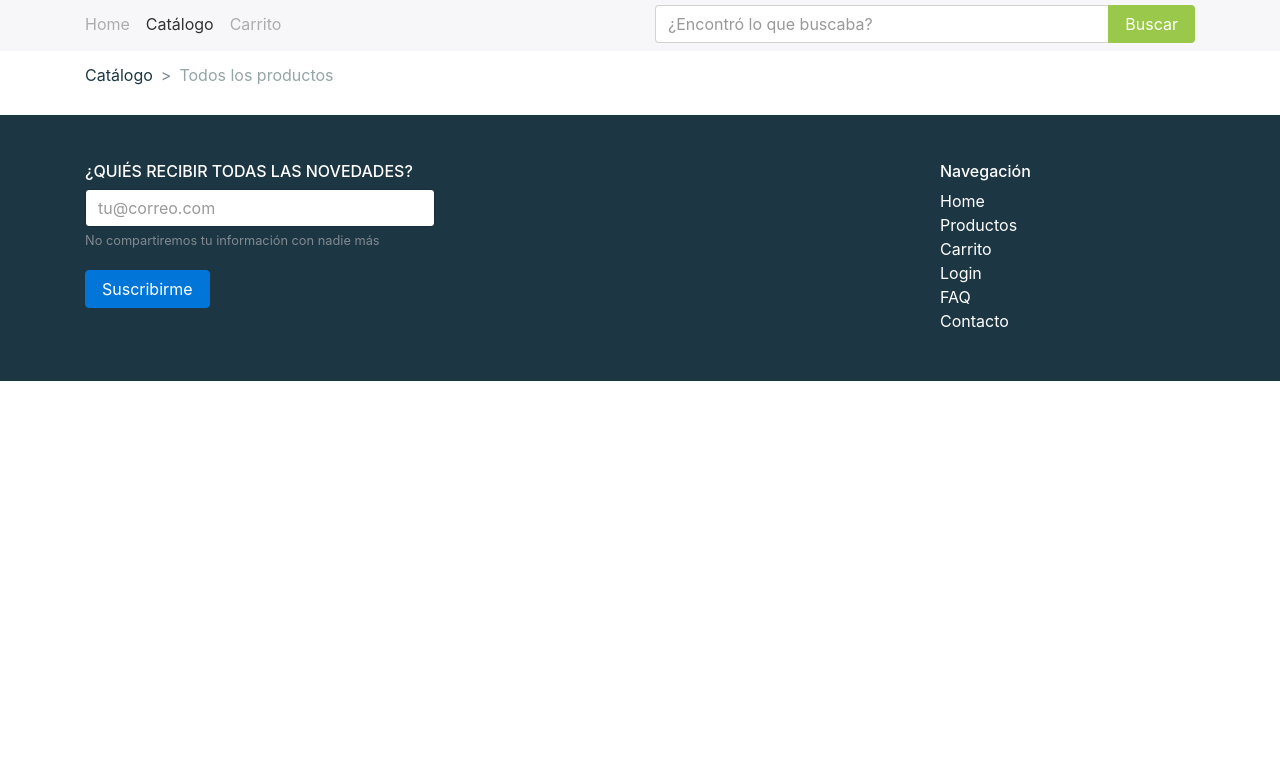
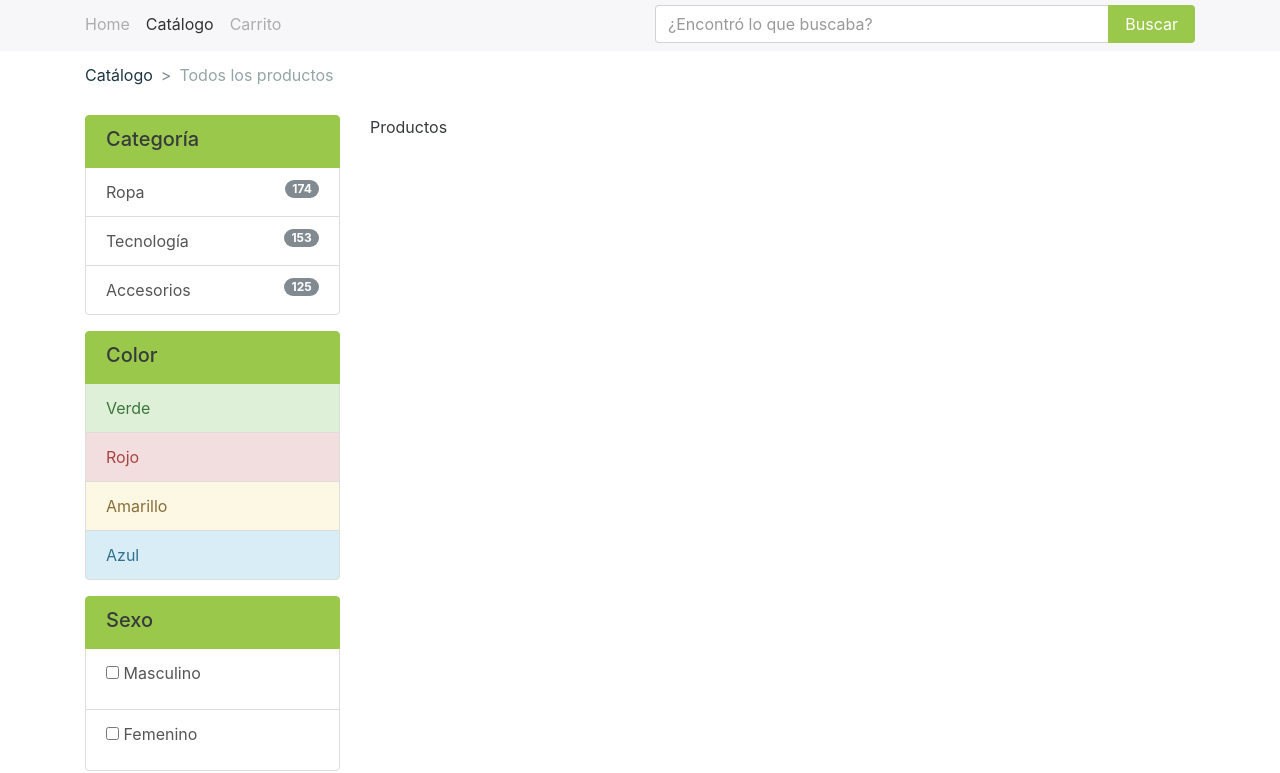
Before and after one commit to Gabrielnz/platzishop, a plain HTML site: page catalogo.html in a window 1280 px wide. Shown: the part 55-828 px from the top of the page. Before the commit the page ends 800 px from the top, so only its background shows below. Drawn offline with nearby package versions, Linux system fonts and the light colour scheme; a script that the page names is missing.

Commit message:
Agregando una seccion de filtros en Catalogo

```diff
--- a/catalogo.html
+++ b/catalogo.html
@@ -95,7 +95,7 @@
 
     <!-- /Menu -->
 
-    <!-- Breadcrumb -->
+    <!-- Breadcrumbs -->
     <section id="breadcrumbs-container">
       <div class="container">
         <div class="row">
@@ -108,7 +108,76 @@
         </div>
       </div>
     </section>
-    <!-- /Breadcrumb -->
+    <!-- /Breadcrumbs -->
+
+    <!-- Productos -->
+    <section id="productos-container">
+      <div class="container">
+        <div class="row">
+          <!-- Filtros -->
+          <div class="col-xs-12 col-md-3">
+
+            <div class="list-group filtros-toggle">
+              <a id="filtrosToggle" href="#" class="list-group-item list-group-item-action navbar-toggler hidden-sm-up" data-target="#filtros-container" data-toggle="collapse">
+                <h5 class="list-group-item-heading">
+                  Filtros <i class="fa fa-chevron-down"></i>
+                </h5>
+              </a>
+            </div>
+
+            <div id="filtros-container" class="collapse navbar-toggleable-xs">
+              <div class="list-group">
+                <a class="list-group-item list-group-item-action active">
+                  <h5 class="list-group-item-heading">Categoría</h5>
+                </a>
+                <a href="#" class="list-group-item list-group-item-action">Ropa <span class="tag tag-pill tag-default pull-xs-right">174</span></a>
+                <a href="#" class="list-group-item list-group-item-action">Tecnología <span class="tag tag-pill tag-default pull-xs-right">153</span></a>
+                <a href="#" class="list-group-item list-group-item-action">Accesorios <span class="tag tag-pill tag-default pull-xs-right">125</span></a>
+              </div>
+
+              <div class="list-group">
+                <a class="list-group-item list-group-item-action active">
+                  <h5 class="list-group-item-heading">Color</h5>
+                </a>
+                <a href="#" class="list-group-item list-group-item-action list-group-item-success">Verde</a>
+                <a href="#" class="list-group-item list-group-item-action list-group-item-danger">Rojo</a>
+                <a href="#" class="list-group-item list-group-item-action list-group-item-warning">Amarillo</a>
+                <a href="#" class="list-group-item list-group-item-action list-group-item-info">Azul</a>
+              </div>
+              <div class="list-group">
+                <a class="list-group-item list-group-item-action active">
+                  <h5 class="list-group-item-heading">Sexo</h5>
+                </a>
+                <a href="#" class="list-group-item list-group-item-action">
+                  <div class="form-check">
+                    <label class="form-check-label">
+                      <input class="form-check-input" type="checkbox" value="m"></input>
+                      Masculino
+                    </label>
+                  </div>
+                </a>
+                <a href="#" class="list-group-item list-group-item-action">
+                  <div class="form-check">
+                    <label class="form-check-label">
+                      <input class="form-check-input" type="checkbox" value="f"></input>
+                      Femenino
+                    </label>
+                  </div>
+                </a>
+              </div>
+            </div>
+          </div>
+          <!-- /Filtros -->
+
+          <!-- Productos -->
+          <div class="col-xs-12 col-md-9">
+            Productos
+          </div>
+          <!-- /Productos -->
+        </div>
+      </div>
+    </section>
+    <!-- /Productos -->
 
     <!-- Footer -->
 
--- a/css/app.css
+++ b/css/app.css
@@ -64,8 +64,26 @@
   content: ">";
 }
 
+#productos-container {
+  margin-bottom: 2em;
+}
+
+#productos-container .list-group-item-action.active {
+  background-color: #99c84a;
+  border-color: #99c84a;
+}
+
+#productos-container .list-group+.list-group {
+  margin-top: 1em;
+}
+
 @media (max-width: 768px) {
+
   #footer-container [class*="col-"] {
     margin-bottom: 2em;
   }
+
+  #productos-container .filtros-toggle {
+    margin-bottom: 1em;
+  }
 }
--- a/js/app.js
+++ b/js/app.js
@@ -37,3 +37,18 @@ function mostrarModal() {
     })
   }
 }
+
+const $filtrosToggle = $('#filtrosToggle')
+
+$filtrosToggle.click(function (ev) {
+  ev.preventDefault()
+
+  const $i = $filtrosToggle.find('i.fa')
+  const isDown = $i.hasClass('fa-chevron-down')
+
+  if (isDown) {
+    $i.removeClass('fa-chevron-down').addClass('fa-chevron-up')
+  } else {
+    $i.removeClass('fa-chevron-up').addClass('fa-chevron-down')
+  }
+})
```
